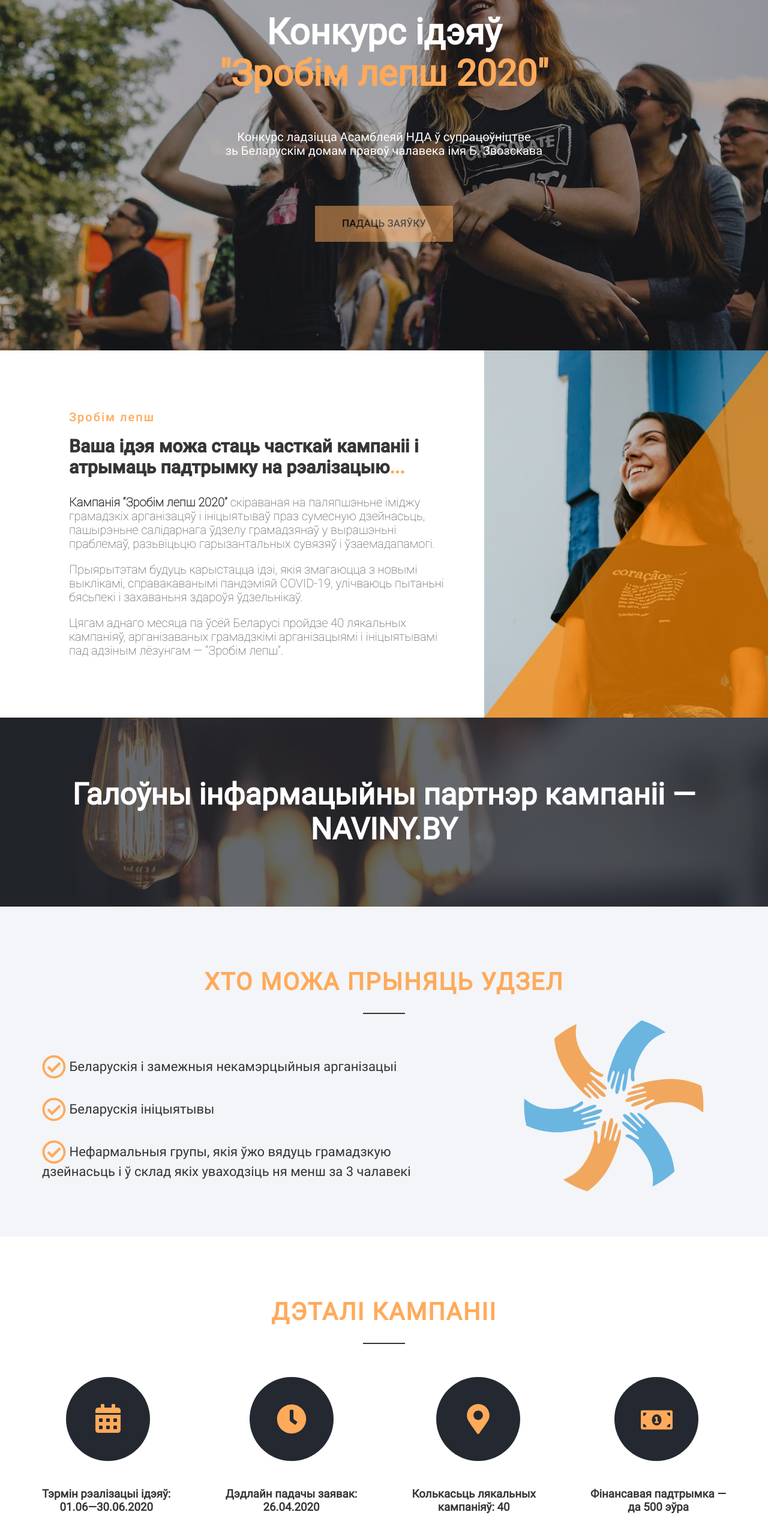
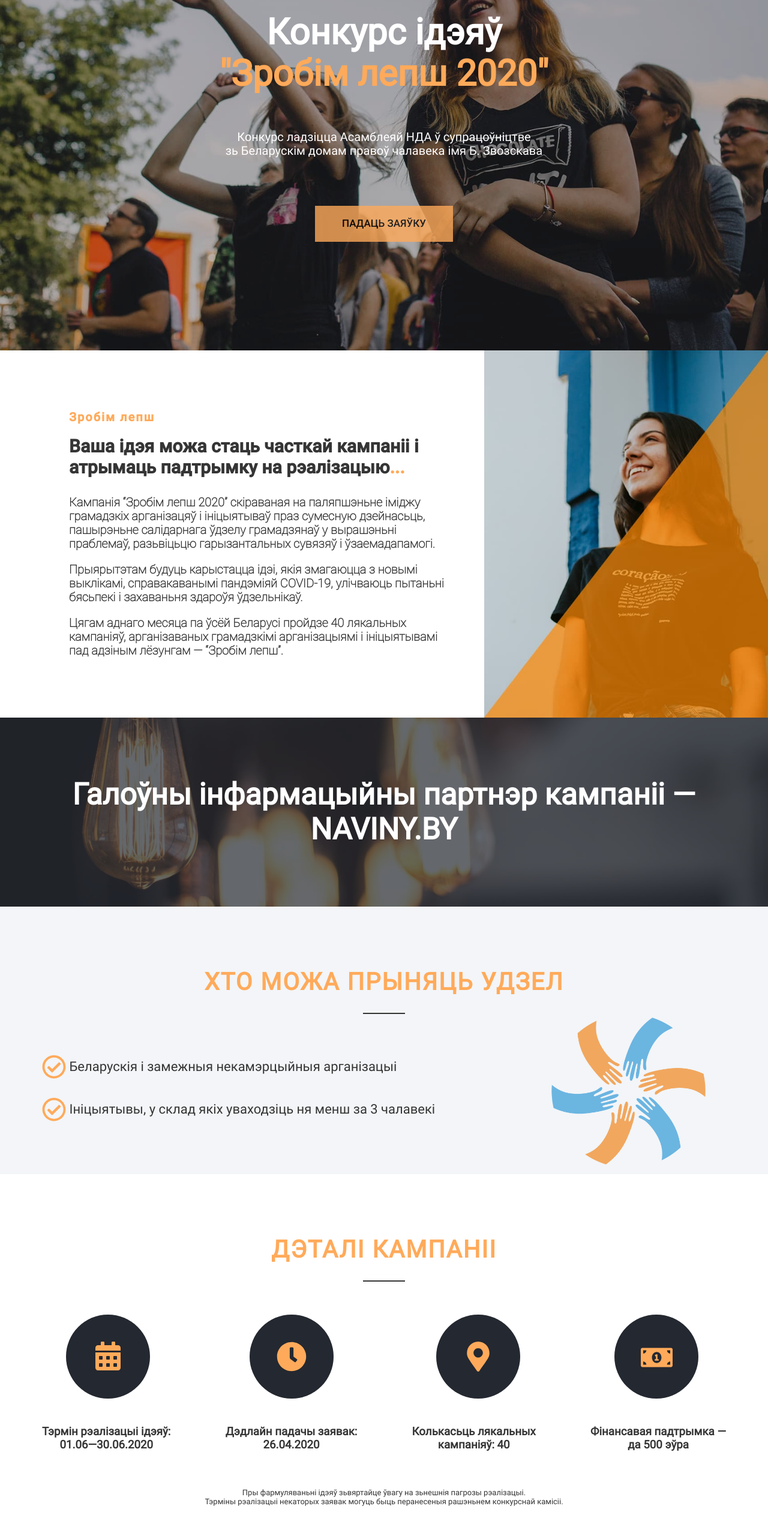
Before and after one commit to nataliamotuz/zrobim_leps, a plain HTML site: page index.html in a window 1280 px wide. Shown: the part 216-2776 px from the top of the page at 60% size. Drawn offline with nearby package versions, Linux system fonts and the light colour scheme.

Commit message:
feat: fix bags

```diff
--- a/index.html
+++ b/index.html
@@ -89,7 +89,7 @@
                         <span>"Зробім лепш 2020"</span></h1>
                     <p>Конкурс ладзіцца Асамблеяй НДА ў супрацоўніцтве
                         зь Беларускім домам правоў чалавека імя Б. Звозскава</p>
-                    <a class="call-to-action" href="#">падаць заяўку</a>
+                    <a class="call-to-action" target="_blank" href="https://drive.google.com/drive/folders/1xKbpyP7suYalKI4BcbhXjiBQUeMHcTzW">падаць заяўку</a>
                 </div>
             </section>
         </section>
@@ -133,17 +133,11 @@
                             </svg> Беларускія і замежныя некамэрцыйныя арганізацыі</p>
                     </div>
                     <div class="content">
-                        <p> <svg class="participants-icon" width="40" height="40">
-                                <use xlink:href='#check-circle'>
-                            </svg> Беларускія ініцыятывы</p>
-                    </div>
-                    <div class="content">
                         <p>
                             <svg class="participants-icon" width="40" height="40">
                                 <use xlink:href='#check-circle'>
                             </svg>
-                            Нефармальныя групы, якія ўжо вядуць грамадзкую дзейнасьць і ў склад якіх уваходзіць ня менш
-                            за 3 чалавекі</p>
+                            Ініцыятывы, у склад якіх уваходзіць ня менш за 3 чалавекі</p>
                     </div>
                 </div>
             </div>
@@ -448,7 +442,7 @@
                     <p>Усе пытаньні, зьвязаныя з падачай заявак, правядзеньнем конкурсу, ажыцьцяўленьнем праектаў, можна
                         накіроўваць на адрас zrobimleps2020@gmail.com.</p>
                     <p>Заяўкі прымаюцца ў шыфраваным выглядзе. Ключ PGP, інструкцыя па карыстаньні PGP і <b>форма
-                            заяўкі</b> дасяжныя тут.</p>
+                            заяўкі</b> дасяжныя <a target="_blank" href="https://drive.google.com/drive/folders/1xKbpyP7suYalKI4BcbhXjiBQUeMHcTzW">тут.</a></p>
                     <div class="countdown-container">
                         <p class="number"><span class="day"></span> дзён</p>
                         <p class="number"><span class="hour"></span> гадзін</p>
@@ -457,7 +451,7 @@
                     </div>
                 </div>
 
-                <a class="apply" href="#">Падаць заяўку</a>
+                <a class="apply" target="_blank" href="https://drive.google.com/drive/folders/1xKbpyP7suYalKI4BcbhXjiBQUeMHcTzW">Падаць заяўку</a>
             </div>
         </section>
     </main>
--- a/sass/style.scss
+++ b/sass/style.scss
@@ -166,6 +166,9 @@ header .container {
         width: 150px;
         height: auto;
     }
+    @media screen and (max-width: $mobile) {
+        margin: 0 auto;
+    }
 }
 
 header div,
@@ -221,8 +224,6 @@ header nav li {
     align-items: center;
 }
 
-// HERO
-
 .hero {
     position: relative;
 
@@ -269,7 +270,7 @@ header nav li {
             text-align: center;
             background-color: $color-accent-orange;
             color: #000;
-            opacity: 0.5;
+            opacity: 0.8;
             padding: 20px 45px;
 
             @media screen and (max-width: $mobile) {
@@ -313,6 +314,7 @@ header nav li {
             width: 50%;
             padding: 80px 100px;
             font-family: 'Roboto Thin', sans-serif;
+            font-weight: bold;
             font-size: 20px;
 
             & .start {
@@ -428,7 +430,7 @@ header nav li {
 
         & .decoration-detail {
             position: absolute;
-            width: 350px;
+            width: 300px;
             right: 30px;
             top: 55px;
 
@@ -547,7 +549,7 @@ header nav li {
         }
 
         p {
-            font-size: 11px;
+            font-size: 13px;
             white-space: pre-line;
             text-align: center;
 
@@ -981,6 +983,7 @@ h2::before {
             padding: 100px;
             font-family: 'Roboto Thin', sans-serif;
             font-size: 20px;
+            font-weight: bold;
             text-align: left;
 
             & p {
@@ -1148,6 +1151,10 @@ h2::before {
                 text-align: justify;
                 padding: 0 2px;
 
+                & a {
+                    color: $color-accent-orange;
+                }
+
                 @media (min-width: $mobile) and (max-width: $tablet) {
                     display: inline-block;
                 }
```
Also changed, not shown: css/style.css.
